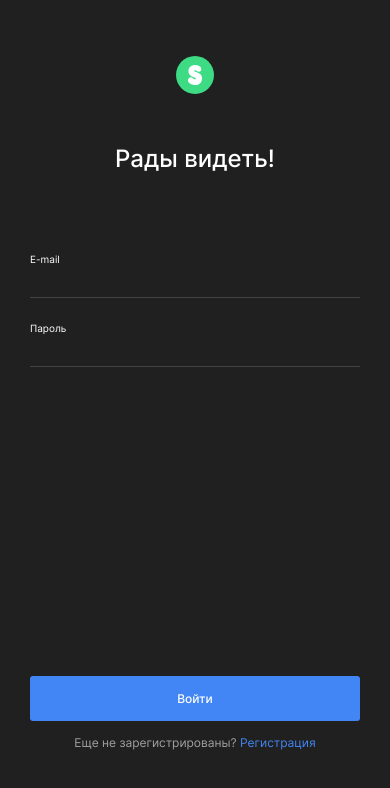
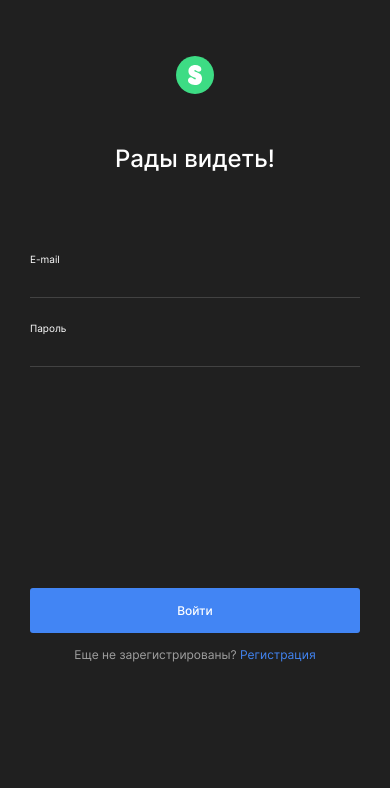
Before and after one commit to mariya-goncharenko/movies-explorer-frontend, a React (Create React App) app: page /signin in a window 390 px wide. Shown: the top 788 px of the page. Built offline with nearby package versions, Linux system fonts and the light colour scheme.

Commit message:
Прогон через валидаторы.

```diff
--- a/src/components/AboutMe/AboutMe.css
+++ b/src/components/AboutMe/AboutMe.css
@@ -18,7 +18,6 @@
 .about-me__title {
   margin: 0;
   padding: 0 0 23px;
-
   font-weight: 400;
   font-size: 22px;
   line-height: 27px;
@@ -29,7 +28,6 @@
 .about-me__subtitle {
   margin: 0;
   padding: 0;
-
   font-weight: 400;
   font-size: 50px;
   line-height: 58px;
@@ -39,7 +37,6 @@
 .about-me__description {
   margin: 18px 0 0;
   padding: 0;
-
   font-weight: 500;
   font-size: 18px;
   line-height: 20px;
@@ -49,7 +46,6 @@
   margin: 26px 0 0;
   padding: 0;
   flex: 1 1 auto;
-
   font-weight: 400;
   font-size: 14px;
   line-height: 20px;
@@ -127,6 +123,7 @@
   .about-me__content {
     margin-right: 0;
   }
+
   .about-me__subtitle {
     margin-top: 40px;
   }
--- a/src/components/AboutProject/AboutProject.css
+++ b/src/components/AboutProject/AboutProject.css
@@ -33,7 +33,7 @@
   gap: 26px 0;
 }
 
-.about-project__info-subtitle{
+.about-project__info-subtitle {
   margin: 0;
   padding: 0;
   min-height: 24px;
--- a/src/components/FilterCheckbox/FilterCheckbox.css
+++ b/src/components/FilterCheckbox/FilterCheckbox.css
@@ -18,7 +18,7 @@
   border: none;
   outline: none;
   background: #343434;
-  box-shadow: 0px 2px 6px rgba(0, 0, 0, 0.08);
+  box-shadow: 0 2px 6px rgba(0, 0, 0, 0.08);
   border-radius: 16px;
   position: relative;
   cursor: pointer;
@@ -34,12 +34,11 @@
   top: 2px;
   left: 2px;
   background: #FFF;
-  box-shadow: 0px 2px 6px rgba(0, 0, 0, 0.08);
+  box-shadow: 0 2px 6px rgba(0, 0, 0, 0.08);
   content: "";
   border-radius: 100%;
   transition: 0.4s ease;
 }
-
 
 .filter__checkbox:checked::after {
   margin: 0;
@@ -50,9 +49,9 @@
   top: 2px;
   right: 2px;
   background: #2BE080;
-  box-shadow: 0px 2px 6px rgba(0, 0, 0, 0.08);
+  box-shadow: 0 2px 6px rgba(0, 0, 0, 0.08);
   content: "";
-  outline:solid 1px #fff;
+  outline: solid 1px #fff;
   transition: 0.4s ease;
   transform: translate(16px);
 }
--- a/src/components/Form/Form.css
+++ b/src/components/Form/Form.css
@@ -1,4 +1,4 @@
-.form__container {
+.form {
   padding: 70px 0;
   margin: 0 auto;
   display: flex;
@@ -24,7 +24,7 @@
   line-height: 29px;
 }
 
-.form {
+.forma {
   display: flex;
   flex-direction: column;
   min-height: 380px;
@@ -140,14 +140,14 @@
 }
 
 @media screen and (max-width: 1023px) {
-  .form__container {
+  .form {
     padding-top: 232px;
     padding-bottom: 232px;
   }
 }
 
 @media screen and (max-width: 576px) {
-  .form__container {
+  .form {
     padding: 56px 30px 30px 30px;
     align-items: center;
   }
--- a/src/components/Form/Form.js
+++ b/src/components/Form/Form.js
@@ -15,12 +15,12 @@ function Form({
   isLoading,
 }) {
   return (
-    <div className="form__container">
+    <div className="form">
       <Link to="/" className="form__logo">
         <img src={logo} alt="Логотип" />
       </Link>
       <h3 className="form__title">{title}</h3>
-      <form className="form" id="form" onSubmit={onSubmit} noValidate>
+      <form className="forma" id="form" onSubmit={onSubmit} noValidate>
         {children}
         <button
           type="submit"
--- a/src/components/Header/Header.css
+++ b/src/components/Header/Header.css
@@ -14,7 +14,7 @@
   align-items: center;
 }
 
-.header__button-container_films {
+.header__button-container-films {
   display: flex;
   gap: 16px;
   margin-left: 44px;
--- a/src/components/Header/Header.js
+++ b/src/components/Header/Header.js
@@ -62,7 +62,7 @@ function Header() {
           </Link>
 
           <div className="header__button-container">
-            <div className="header__button-container_films">
+            <div className="header__button-container-films">
             <NavLink
                 to="/movies"
                 className="header__button"
--- a/src/components/MoviesCard/MoviesCard.css
+++ b/src/components/MoviesCard/MoviesCard.css
@@ -1,6 +1,6 @@
 .card {
   background: #222222;
-  box-shadow: 0px 4px 30px rgba(0, 0, 0, 0.08);
+  box-shadow: 0 4px 30px rgba(0, 0, 0, 0.08);
   border-radius: 6px;
   max-width: 364px;
   height: 281px;
@@ -9,7 +9,6 @@
 .card__image {
   object-fit: cover;
   background-size: cover;
-  object-fit: cover;
   width: 100%;
   height: 203px;
   border: none;
--- a/src/components/Portfolio/Portfolio.css
+++ b/src/components/Portfolio/Portfolio.css
@@ -4,14 +4,13 @@
 }
 
 .portfolio__title {
-  margin: 0;
+  margin: 0 0 30px;
   padding: 0;
   font-weight: 400;
   font-size: 18px;
   line-height: 20px;
   color: #8b8b8b;
   mix-blend-mode: normal;
-  margin-bottom: 30px;
 }
 
 .portfolio__list {
@@ -38,7 +37,6 @@
 .portfolio__text {
   margin: 0;
   padding: 0;
-
   font-weight: 400;
   font-size: 30px;
   line-height: 50px;
--- a/src/components/Profile/Profile.css
+++ b/src/components/Profile/Profile.css
@@ -5,13 +5,11 @@
   flex-direction: column;
   max-width: 410px;
   box-sizing: border-box;
-  align-items: space-between;
 }
 
 .profile__title {
-  margin: 0;
+  margin: 0 0 123px;
   padding: 0;
-  margin-bottom: 123px;
   text-align: center;
 
   font-weight: 500;
@@ -45,7 +43,6 @@
   padding: 0;
   width: 350px;
   text-align: right;
-
   font-weight: 400;
   font-size: 11px;
   line-height: 13px;
@@ -58,7 +55,6 @@
 .profile__input-error {
   margin: 0;
   padding: 0;
-
   font-weight: 400;
   font-size: 10px;
   line-height: 12px;
@@ -81,7 +77,6 @@
 .profile__save {
   margin-top: 220px;
   min-height: 16px;
-
   font-weight: 500;
   font-size: 13px;
   line-height: 16px;
@@ -95,7 +90,6 @@
 .profile__logout {
   margin-top: 16px;
   min-height: 16px;
-
   font-weight: 500;
   font-size: 13px;
   line-height: 16px;
--- a/src/components/Promo/Promo.css
+++ b/src/components/Promo/Promo.css
@@ -18,7 +18,6 @@
   margin: 160px 0 0;
   padding: 0;
   max-width: 730px;
-
   font-weight: 400;
   font-size: 50px;
   line-height: 58px;
--- a/src/components/SearchForm/SearchForm.css
+++ b/src/components/SearchForm/SearchForm.css
@@ -1,5 +1,5 @@
 .search {
-  margin: 70px 70px 0px;
+  margin: 70px 70px 0;
   display: flex;
   flex-direction: column;
   position: relative;
@@ -88,7 +88,7 @@ input::-webkit-input-placeholder {
     display: flex;
     padding: 6px;
     margin-bottom: 29px;
-    border: 1.5px solid rgba(170, 170, 170, 0.2);
+    border: 1px solid rgba(170, 170, 170, 0.2);
     border-radius: 8px;
     align-items: center;
     justify-content: space-between;
```
